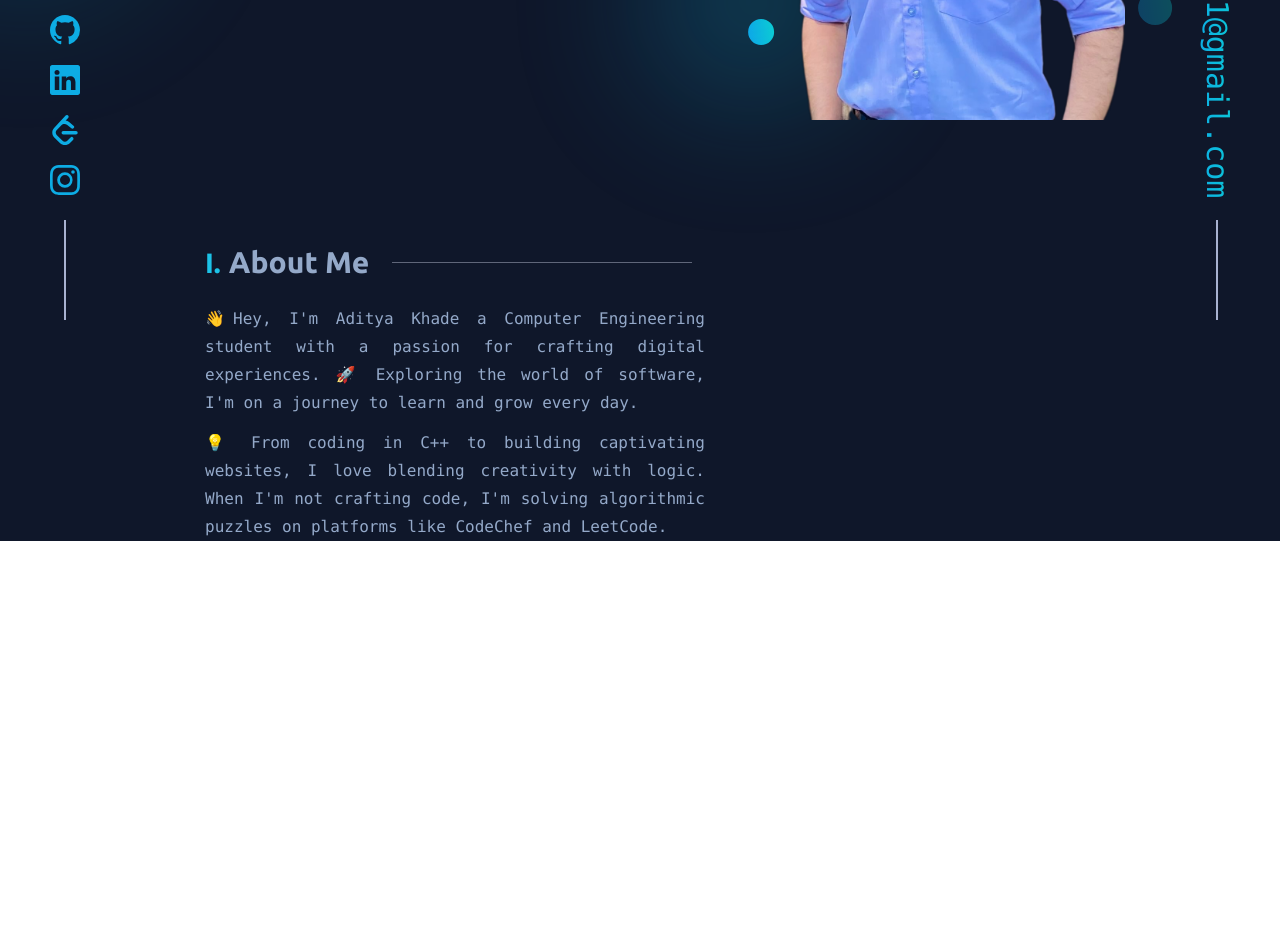
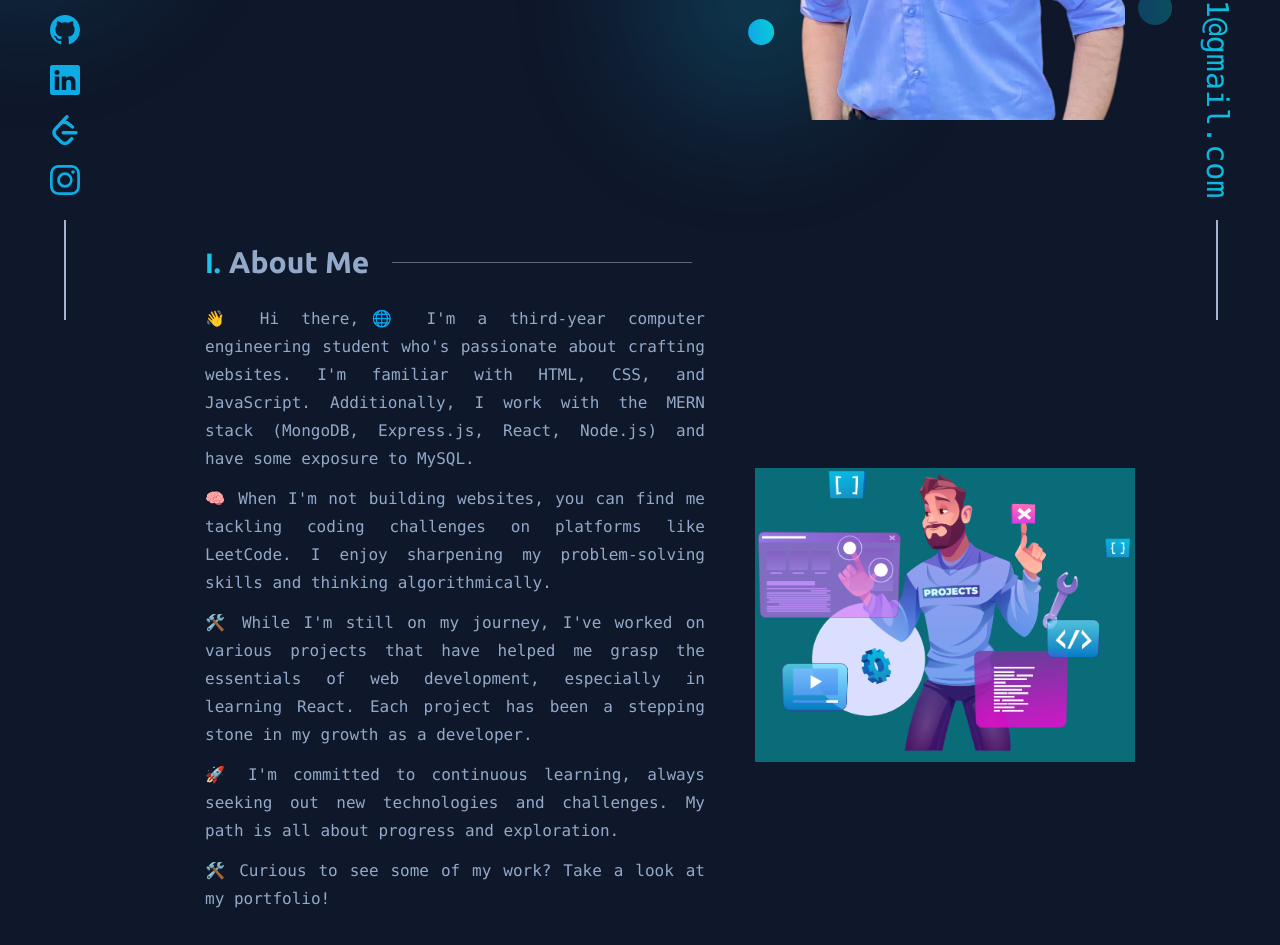
Before and after one commit to adityakhadeak/New-Portfolio-Website-Frontend, a React (Create React App) app: page / in a window 1280 px wide. Shown: the part 480-1425 px from the top of the page. Before the commit the page ends 1041 px from the top, so only its background shows below. Built offline with nearby package versions, Linux system fonts and the light colour scheme.

Commit message:
About Section updated

```diff
--- a/src/Components/AboutSection.js
+++ b/src/Components/AboutSection.js
@@ -1,21 +1,32 @@
 import React from 'react'
 import '../Styles/AboutSection.css'
+import abtImg from "../images/about.png"
 const AboutSection = () => {
+    const abtMe = [{ "para": "👋 Hi there,🌐 I'm a third-year computer engineering student who's passionate about crafting websites. I'm familiar with HTML, CSS, and JavaScript. Additionally, I work with the MERN stack (MongoDB, Express.js, React, Node.js) and have some exposure to MySQL." },
+    { "para": "🧠 When I'm not building websites, you can find me tackling coding challenges on platforms like LeetCode. I enjoy sharpening my problem-solving skills and thinking algorithmically." },
+    { "para": "🛠️ While I'm still on my journey, I've worked on various projects that have helped me grasp the essentials of web development, especially in learning React. Each project has been a stepping stone in my growth as a developer." },
+    { "para": "🚀 I'm committed to continuous learning, always seeking out new technologies and challenges. My path is all about progress and exploration." },
+    { "para": "🛠️ Curious to see some of my work? Take a look at my portfolio!" }
+    ]
     return (
         <>
             <div className='bg-[#0f172a]'>
-                <div className='pt-[7.5rem] md:mx-[205px] mx-8'>
+                <div className='pt-[7.5rem] md:ml-[205px] md:mr-[145px] mx-8'>
                     <div className='abtSec flex items-center text-[25px] md:text-[30px] font-[Ubuntu] '>
                         <span className='text-[#1cc2e7] text-[20px] md:text-[28px]' >I.</span>
                         <h2 className='text-[#94a9c9] w-[-webkit-fill-available] md:w-fit mx-2'>About Me</h2>
                     </div>
-                    <div className='text-[#94a9c9] my-5 w-[fit] leading-7 font-mono'>
-                        <p className='m-0 w-fit md:w-[500px] text-justify mb-3'>
-                        👋Hey, I'm Aditya Khade a Computer Engineering student with a passion for crafting digital experiences. 🚀 Exploring the world of software, I'm on a journey to learn and grow every day.
-                        </p>
-                        <p className='m-0 w-fit md:w-[500px] text-justify'>
-                        💡 From coding in C++ to building captivating websites, I love blending creativity with logic. When I'm not crafting code, I'm solving algorithmic puzzles on platforms like CodeChef and LeetCode.
-                        </p>
+                    <div className='  flex flex-col md:flex-row  items-center'>
+                        <div className='text-[#94a9c9] my-5 w-[fit] leading-7 md:mr-[50px] font-mono'>
+                            {abtMe.map((para) => {
+                                return <p className='m-0 w-fit md:w-[500px] text-justify mb-3'>{para.para} </p>
+                            })
+                            }
+
+                        </div>
+                        <div className='abtImgCon flex justify-center  relative'>
+                            <img src={abtImg} className='abt-image' alt="" />
+                        </div>
                     </div>
                 </div>
             </div>
--- /dev/null
+++ b/src/Components/ExSection.js
@@ -0,0 +1,11 @@
+import React from 'react'
+
+const ExSection = () => {
+  return (
+    <div>
+
+    </div>
+  )
+}
+
+export default ExSection
--- a/src/Styles/AboutSection.css
+++ b/src/Styles/AboutSection.css
@@ -7,3 +7,14 @@ background-color: #5f6679;
     display: inline-block;
     margin-left: 15px;
 }
+
+.abt-image {
+    position: relative;
+    background-color: rgba(0, 255, 255, 0.37); /* Apply blue hue */
+    transition: filter 0.3s; /* Add a transition for a smooth effect */
+  }
+
+  .abt-image:hover {
+    background-color: none;
+    filter: none; /* Remove the filter on hover to show the actual image */
+  }
```
Also changed, not shown: src/images/about.png (added).
